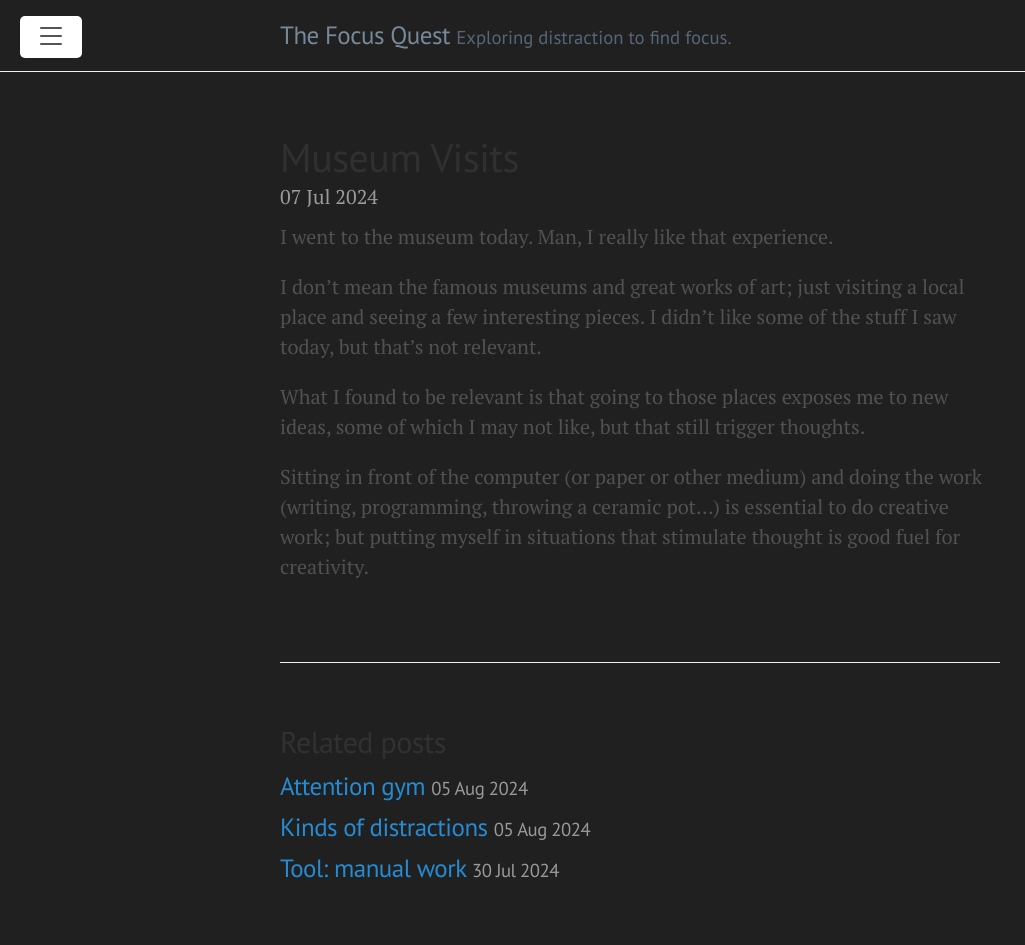
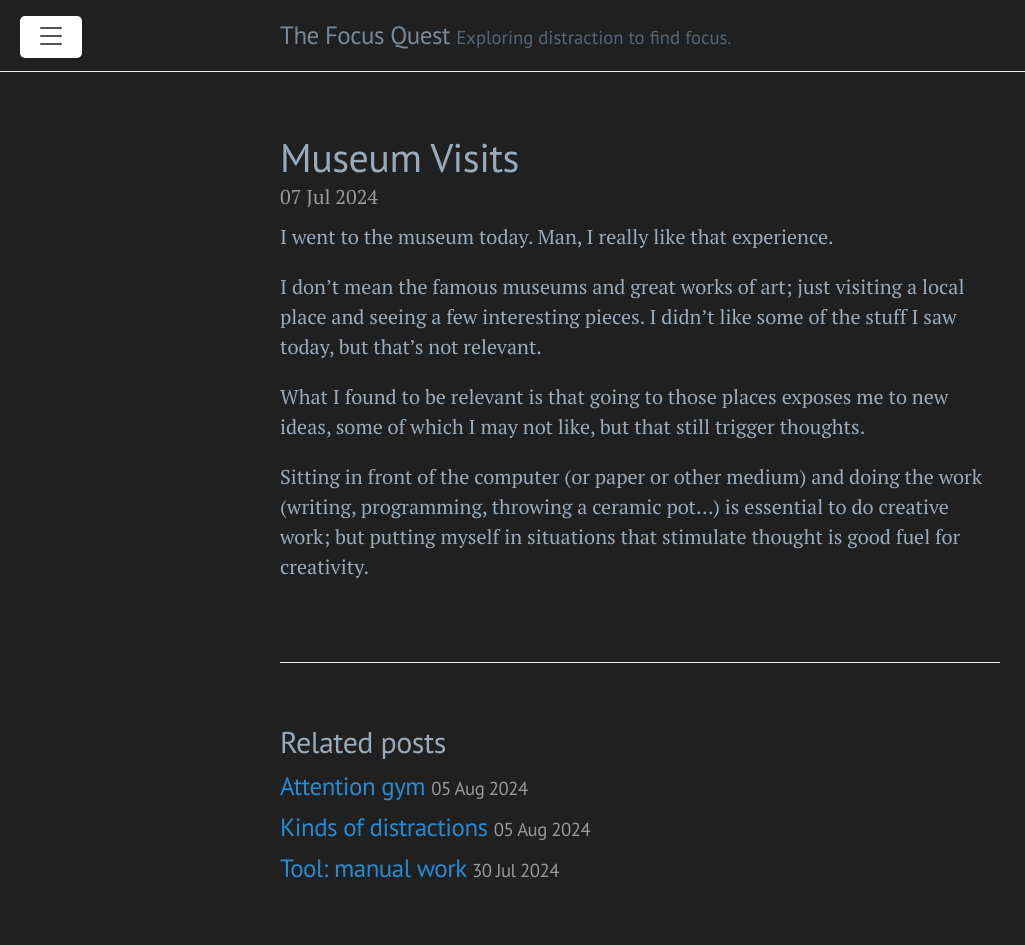
Before and after one commit to noelrivasc/blog, a Jekyll site: the page built from _posts/2024-07-07-museum-visits.md, in a window 1280 px wide. Shown: the whole page, without its empty margins (0-1025 px from the left). Built offline with Jekyll 4.4.1, drawn with Linux system fonts in a browser that asks for light colours.

Commit message:
Improve readability. Palette very much a WIP.

```diff
--- a/public/css/noelr.css
+++ b/public/css/noelr.css
@@ -56,3 +56,17 @@
 .tools-sidebar h3 {
   color: #efefef;
 }
+
+.post h1.post-title {
+  color: #9ab;
+}
+
+.post p,
+.post ul,
+.post ul li {
+  color: #9ab;
+}
+
+.related h2 {
+  color: #9ab;
+}
```
